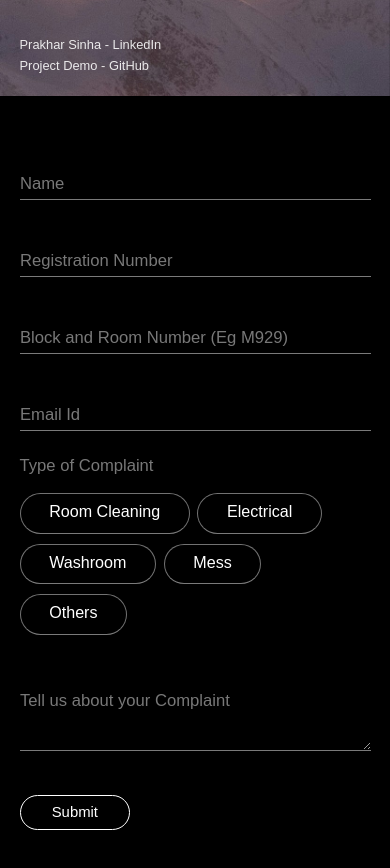
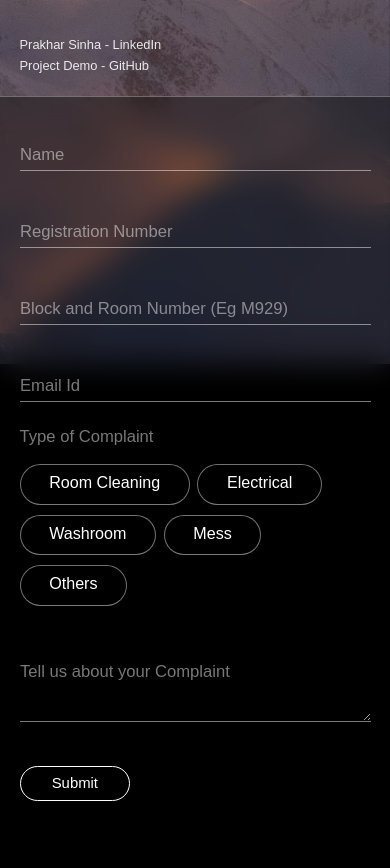
Before and after one commit to prakhar3125/College-Complaint-and-Resolution-portal, a website: page public/index.html in a window 390 px wide. Shown: the part 480-1348 px from the top of the page. Drawn offline with nearby package versions, Linux system fonts and the light colour scheme; a web font is replaced by a local one.

Commit message:
mobile version BG fix

```diff
--- a/public/style.css
+++ b/public/style.css
@@ -2832,11 +2832,17 @@ blockquote {
   }
 
   .contact_column.is-right {
+    left: 0;
+    top: 0;
+    right: 0;
+    bottom: auto;
     width: 100%;
-    min-height: auto;
-    padding-top: 5em;
-    padding-bottom: 5em;
-    background-color: #000;
+    height: 100vh;
+    background: rgba(0, 0, 0, 0.4); /* Black background with 50% opacity */
+  backdrop-filter: blur(15px); /* Blur effect */
+  -webkit-backdrop-filter: blur(10px); /* Blur effect for Safari */
+    border-left: none; /* Remove left border */
+    border-top: 1px solid rgba(255, 255, 255, 0.3); /* Border on the top only */
   }
 
   .headline_wrap {
```
